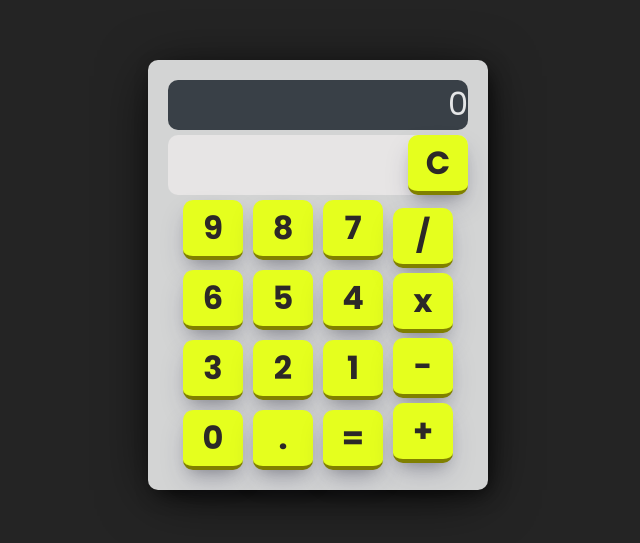
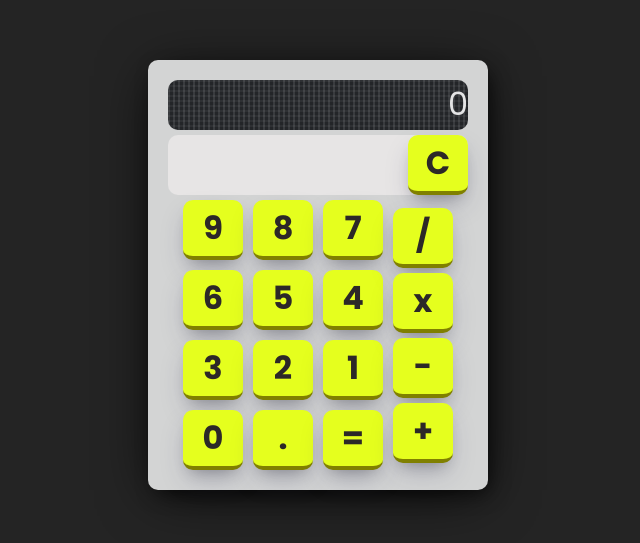
Before and after one commit to RCThales/fcc-calculator, a React (Vite) app: page / in a window 1280 px wide. Shown: the part 125-668 px from the top of the page, without its empty margins (322-962 px from the left). Built offline with nearby package versions, Linux system fonts and the light colour scheme.

Commit message:
Added a screen texture

```diff
--- a/src/components/calculator/calculator.css
+++ b/src/components/calculator/calculator.css
@@ -15,13 +15,21 @@
 }
 
 #display {
-  background-color: rgb(57, 64, 71);
+  background-color: rgb(35, 37, 40);
+  background-image: linear-gradient(
+      90deg,
+      rgba(255, 255, 255, 0.1) 50%,
+      transparent 50%
+    ),
+    linear-gradient(rgba(255, 255, 255, 0.05) 50%, transparent 50%);
+  background-size: 5px 5px;
+
+  /* The rest of your styles */
   width: 100%;
   font-size: 2rem;
   display: flex;
   justify-content: flex-end;
   flex-wrap: nowrap;
-
   padding-left: 0px;
   max-width: 400px;
   height: 50px;
@@ -36,7 +44,16 @@
   border-radius: 10px;
   width: 100%;
   justify-content: flex-end;
+  align-items: center;
+
   display: flex;
+}
+
+.copyright {
+  color: rgb(86, 86, 86);
+  text-align: center;
+  font-weight: 700;
+  margin: auto;
 }
 
 .button-panel-menu button:last-child {
```
